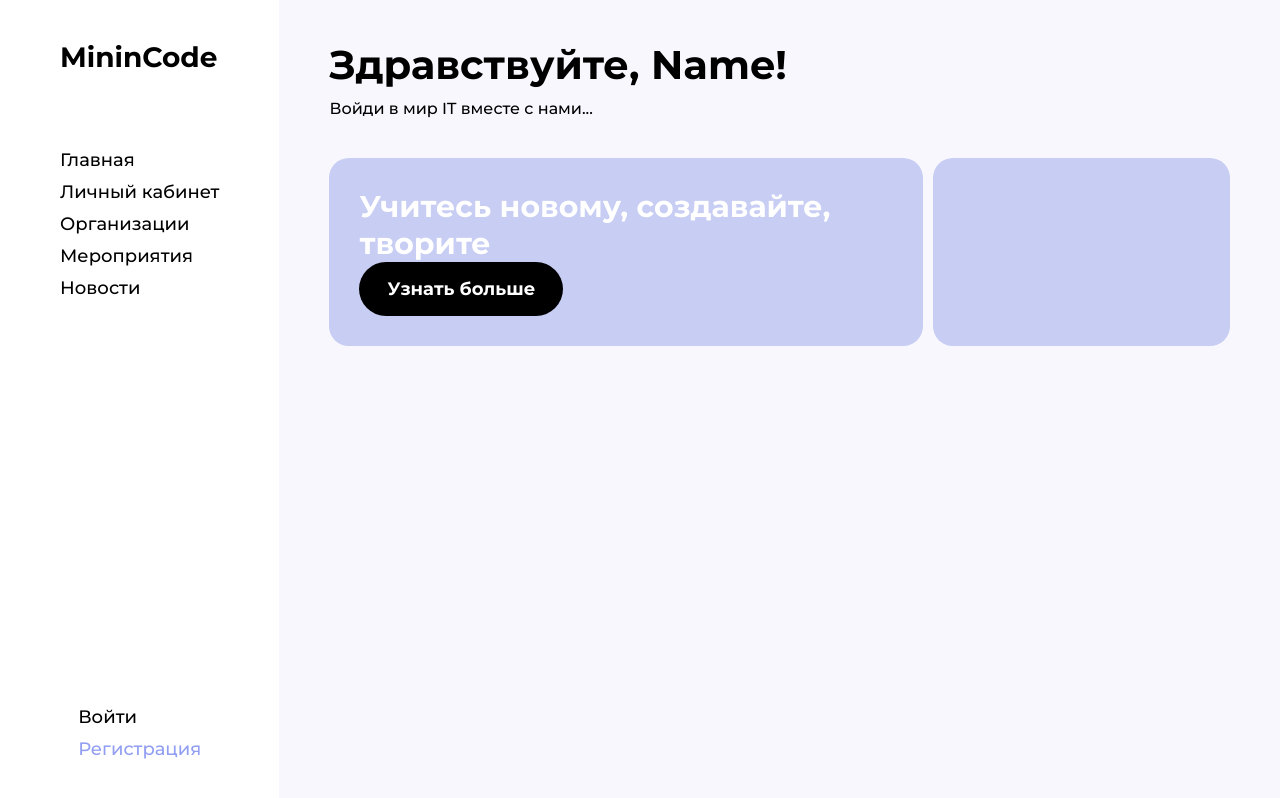
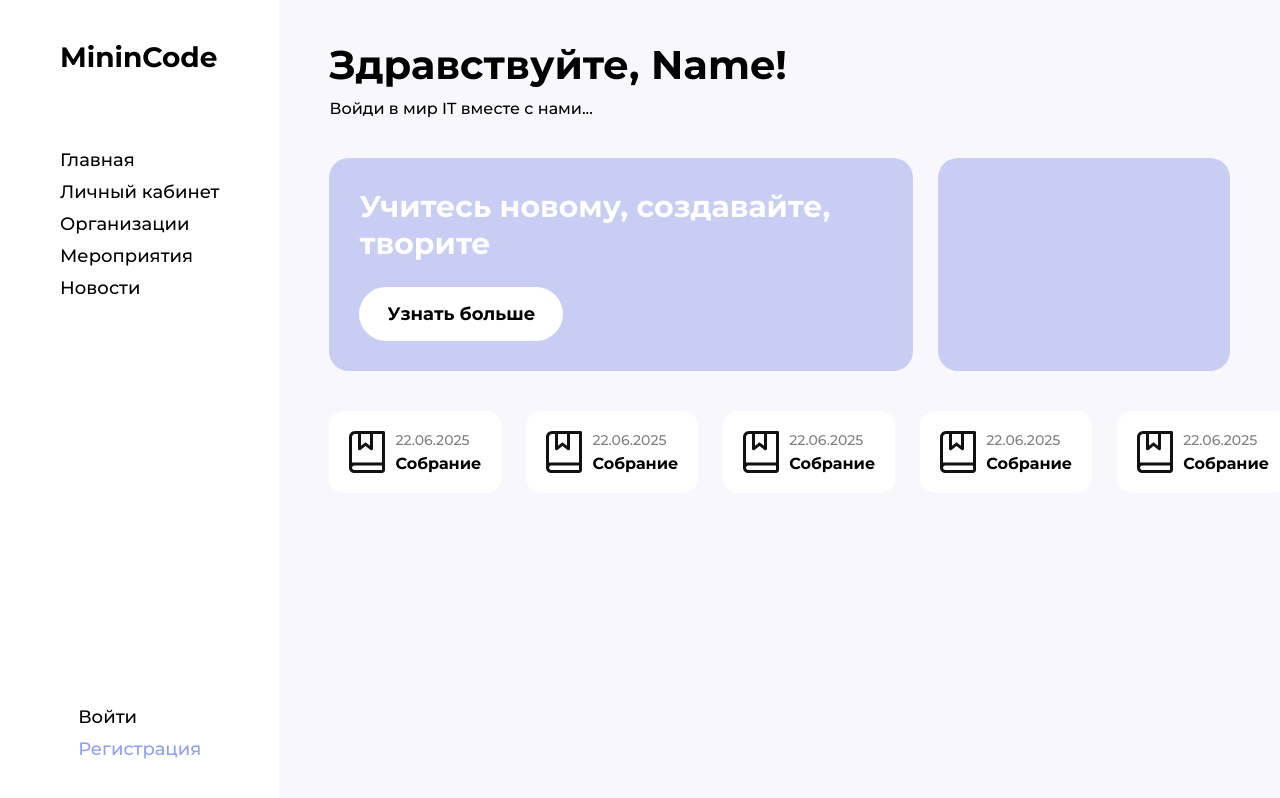
Before and after one commit to Filanq/minincode24, a Vue app: page / in a window 1280 px wide. Built offline with nearby package versions, Linux system fonts and the light colour scheme; the HTML template or start-up script is replaced by a standard one.

Commit message:
events done

```diff
--- a/src/views/HomeView.vue
+++ b/src/views/HomeView.vue
@@ -5,12 +5,54 @@
             <p class="width-100">Войди в мир IT вместе с нами...</p>
         </div>
 
-        <div class="organ__container container grid grid-column jc-s ac-s gap-10">
-            <div class="organ_block width-100 grid grid-column">
+        <div class="organ__container container grid grid-column jc-s ac-s gap-25">
+            <div class="organ_block width-100 grid grid-column gap-25">
                 <h3 class="h3">Учитесь новому, создавайте, творите</h3>
-                <div class="btn">Узнать больше</div>
+                <router-link :to="{name: 'home'}" class="link btn organ_btn">Узнать больше</router-link>
             </div>
             <div class="organ_block width-100 grid grid-column"></div>
+        </div>
+
+        <div class="container grid grid-row jc-s ac-s gap-25">
+            <router-link :to="{name: 'home'}" class="link event_link events_link grid grid-row gap-10">
+                <img src="../assets/images/icon/event.svg" alt="event">
+                <div class="grid grid-column gap-10">
+                    <p class="event_time">22.06.2025</p>
+                    <h4>Собрание</h4>
+                </div>
+            </router-link>
+            <router-link :to="{name: 'home'}" class="link event_link events_link grid grid-row gap-10">
+                <img src="../assets/images/icon/event.svg" alt="event">
+                <div class="grid grid-column gap-10">
+                    <p class="event_time">22.06.2025</p>
+                    <h4>Собрание</h4>
+                </div>
+            </router-link>
+            <router-link :to="{name: 'home'}" class="link event_link events_link grid grid-row gap-10">
+                <img src="../assets/images/icon/event.svg" alt="event">
+                <div class="grid grid-column gap-10">
+                    <p class="event_time">22.06.2025</p>
+                    <h4>Собрание</h4>
+                </div>
+            </router-link>
+            <router-link :to="{name: 'home'}" class="link event_link events_link grid grid-row gap-10">
+                <img src="../assets/images/icon/event.svg" alt="event">
+                <div class="grid grid-column gap-10">
+                    <p class="event_time">22.06.2025</p>
+                    <h4>Собрание</h4>
+                </div>
+            </router-link>
+            <router-link :to="{name: 'home'}" class="link event_link events_link grid grid-row gap-10">
+                <img src="../assets/images/icon/event.svg" alt="event">
+                <div class="grid grid-column gap-10">
+                    <p class="event_time">22.06.2025</p>
+                    <h4>Собрание</h4>
+                </div>
+            </router-link>
+        </div>
+
+        <div class="organ__container container grid grid-column jc-s ac-s gap-25">
+
         </div>
     </div>
 
@@ -36,4 +78,28 @@
         color: #fff;
         border-radius: 20px;
     }
+
+    .organ_btn{
+        background-color: white;
+        color: black;
+    }
+
+    .events_link{
+        padding: 20px;
+        background-color: white;
+        border-radius: 15px;
+    }
+
+    .events_link > div{
+        gap: 5px;
+    }
+
+    .event_time{
+        font-size: 14px;
+        color: grey;
+    }
+
+    .event_link > img{
+        height: 100%;
+    }
 </style>
```
Also changed, not shown: src/assets/images/icon/event.svg (added).
